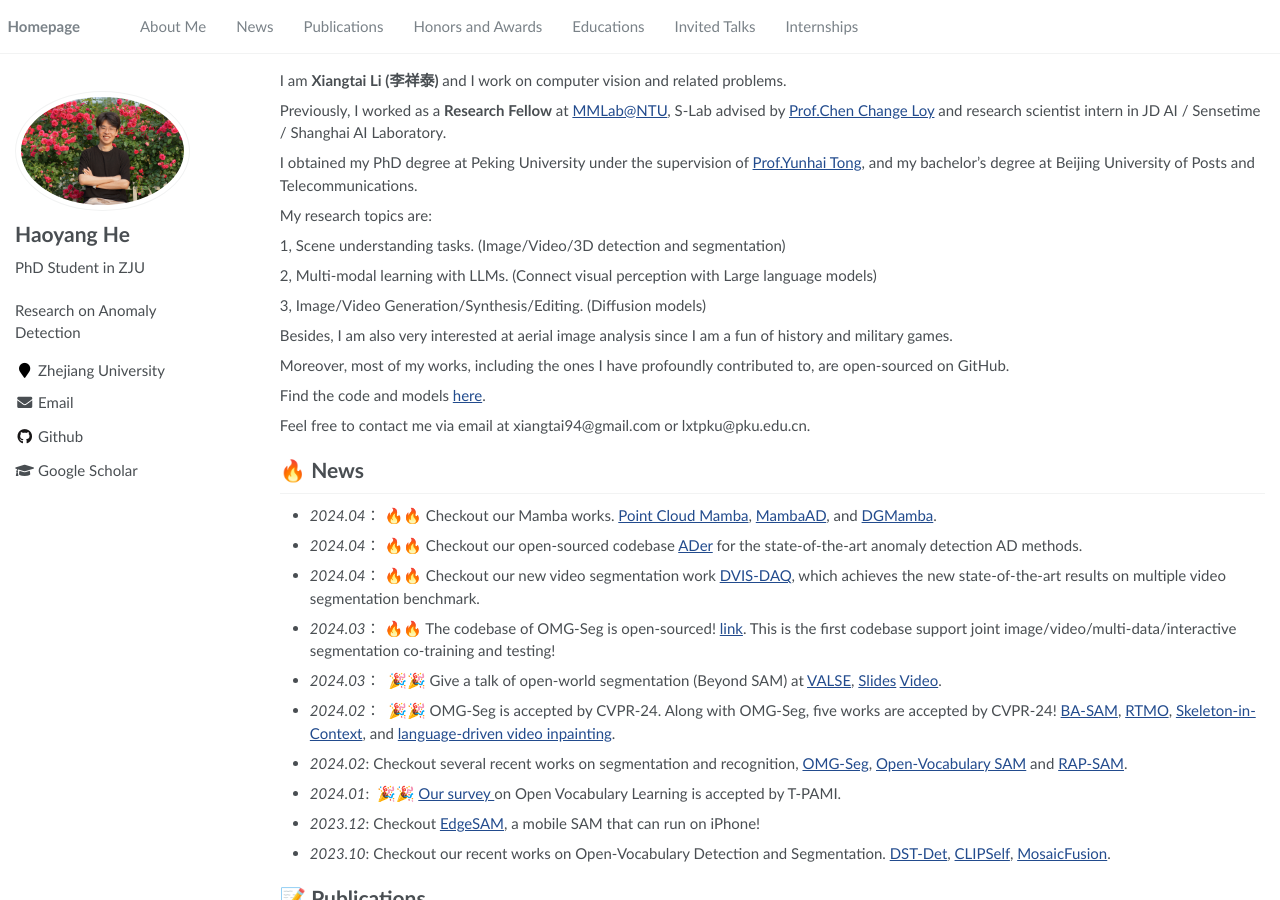
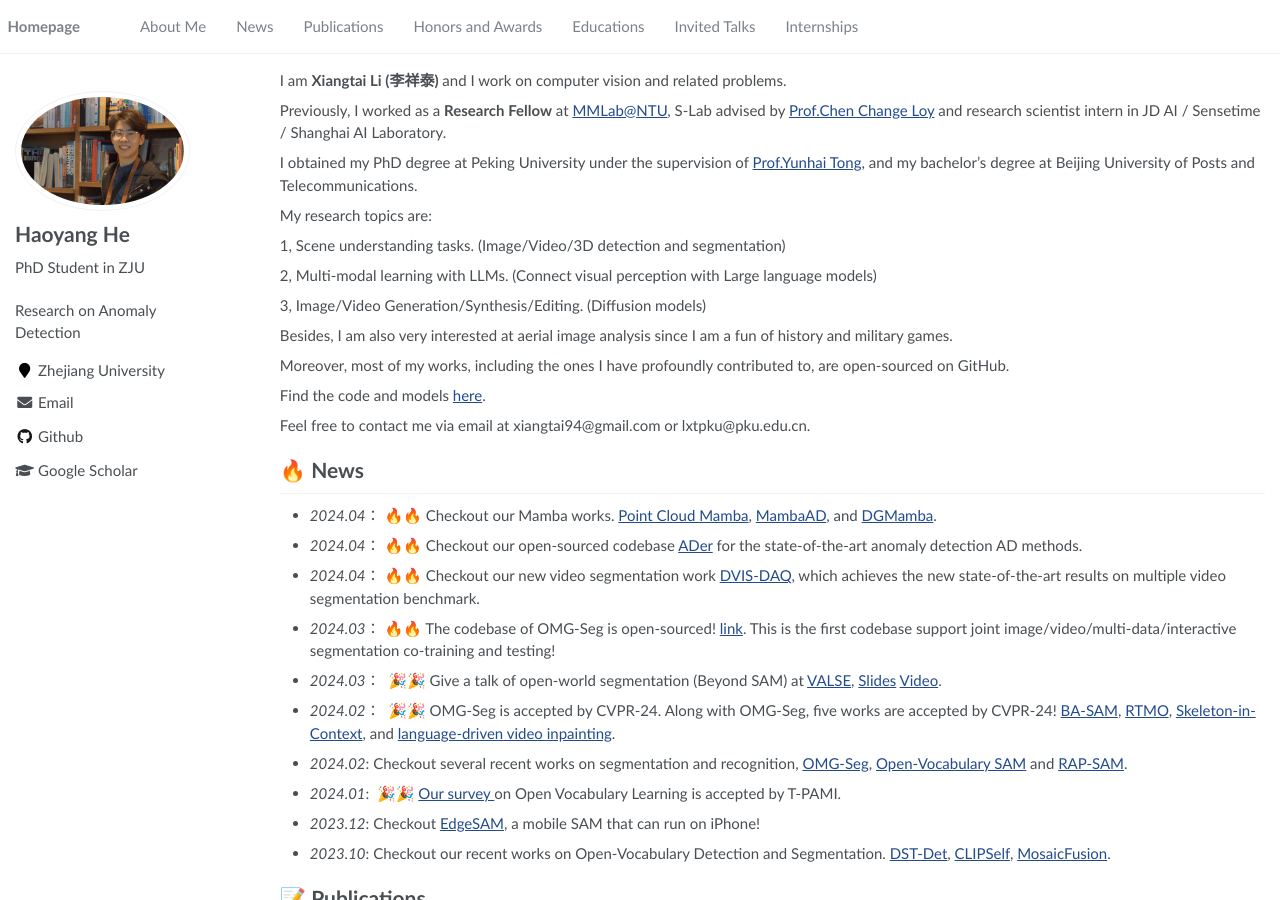
Before and after one commit to shuowang666/shuowang666.github.io, a Jekyll site: the page built from _pages/about.md, in a window 1280 px wide and 900 px high. Built offline with Jekyll 4.4.1, drawn with Linux system fonts in a browser that asks for light colours.

Commit message:
Update _config.yml

```diff
--- a/_config.yml
+++ b/_config.yml
@@ -22,7 +22,7 @@ baidu_site_verification  :  # get baidu_site_verification from https://ziyuan.ba
 # Site Author
 author:
   name             : "Haoyang He"
-  avatar           : "images/hhy1.jpg"
+  avatar           : "images/hhy2.jpg"
   bio              : "PhD Student in ZJU"
   location         : "Zhejiang University"
   employer         :
```
